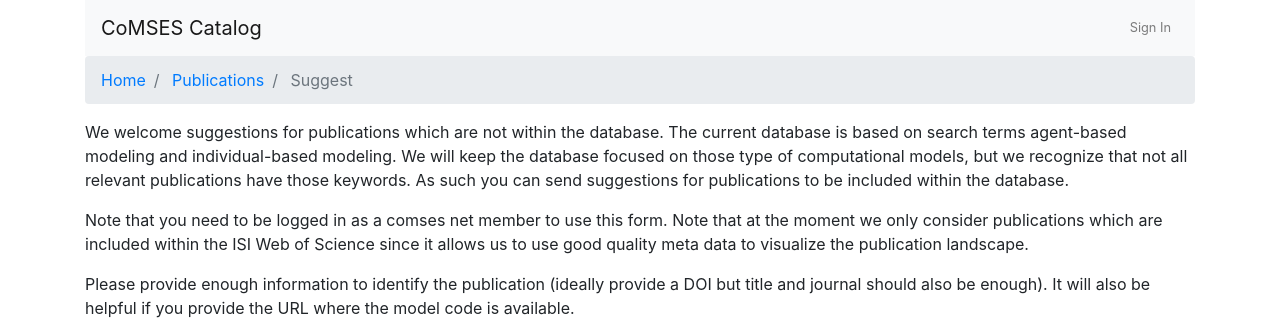
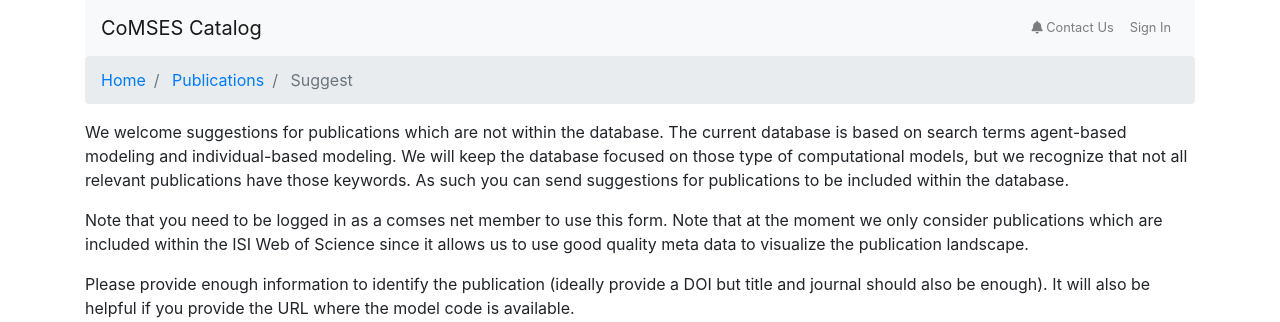
Before and after one commit to comses/catalog, a Django app: page /publications/add/ in a window 1280 px wide. Shown: the top 322 px of the page. Run offline with Django 3.2, Linux system fonts and the light colour scheme; parts of the project's set-up code (start-up, migrations or seed data) failed here and were passed over; some libraries are stand-ins or nearby versions.

Commit message:
Added contact us link in public menu
[skip ci]

Closes #144

```diff
--- a/catalog/core/templates/public/base.html
+++ b/catalog/core/templates/public/base.html
@@ -26,6 +26,11 @@
             <a class="navbar-brand" href="{% url 'core:public-home' %}">CoMSES Catalog</a>
             <div class="collapse navbar-collapse flex-md-column my-auto justify-content-end">
                 <ul class="navbar-nav ml-auto small">
+                    <li class="nav-item">
+                        <a class="nav-link" href="https://comses.net/about/contact/">
+                            <span class="fas fa-bell"></span> Contact Us
+                        </a>
+                    </li>
                     {% if request.user.is_anonymous %}
                         <li class="nav-item">
                             <a class="nav-link" href="{{ login_url }}?next={{ request.path }}">Sign In</a>
```
